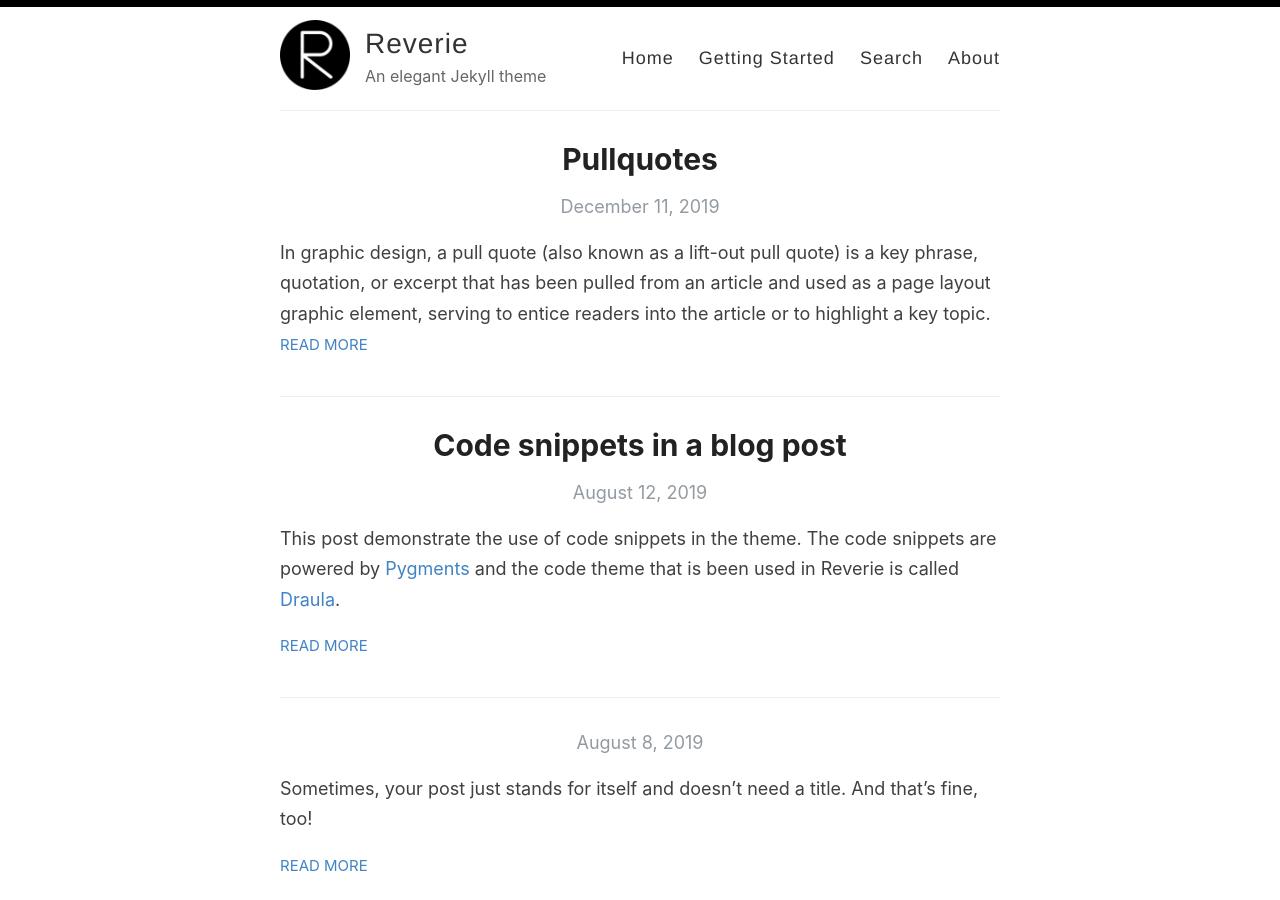
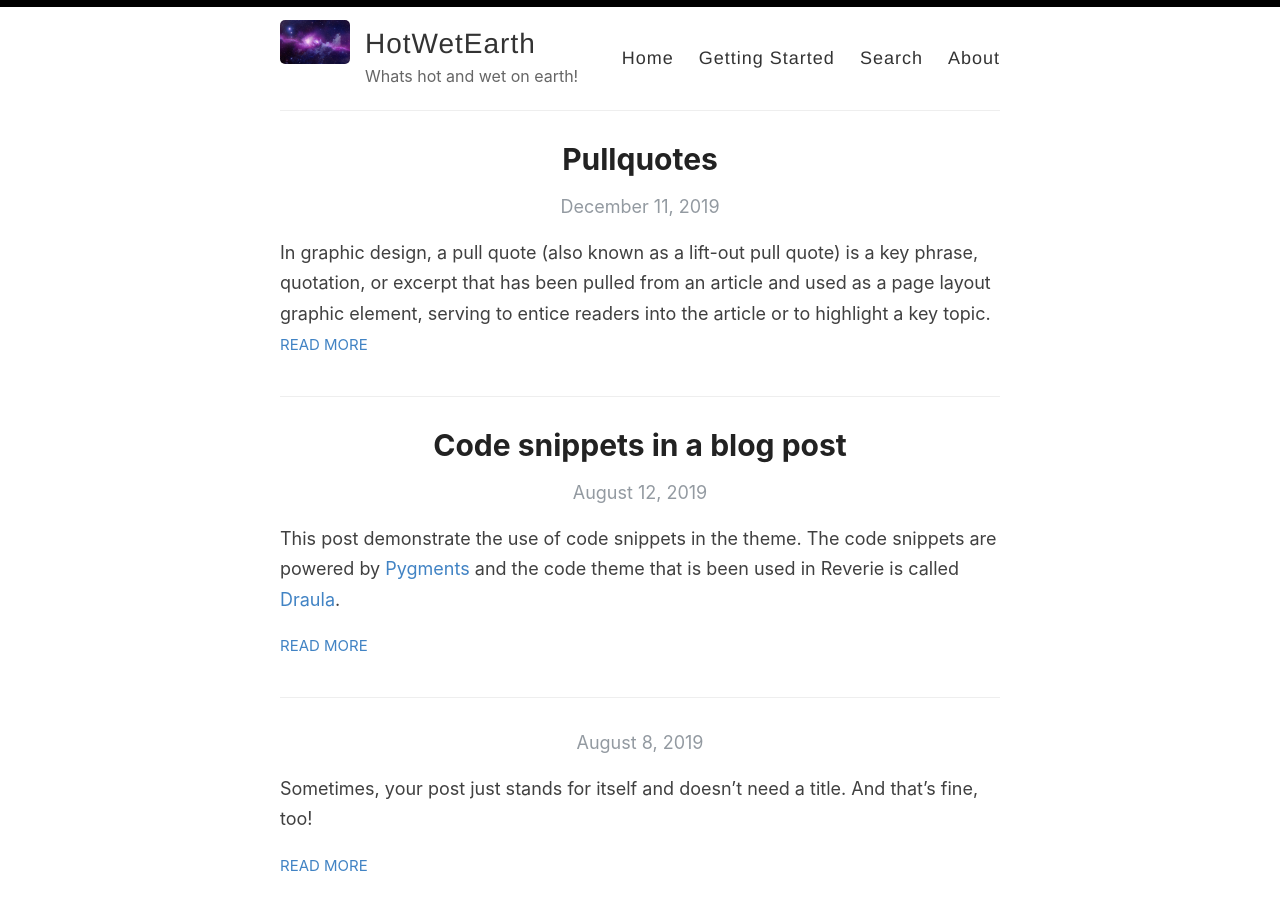
Before and after one commit to mastermark89/HotWetEarth, a Jekyll site: the page built from index.html, in a window 1280 px wide and 900 px high. Built offline with Jekyll 4.4.1, drawn with Linux system fonts in a browser that asks for light colours; the list of posts is cut into pages by our own code.

Commit message:
Update _config.yml

```diff
--- a/_config.yml
+++ b/_config.yml
@@ -3,16 +3,16 @@
 #
 
 # Name of your site (displayed in the header)
-name: Reverie
+name: HotWetEarth
 
 # Name of the author
-author: Amit Merchant
+author: Kaita Rar
 
 # Short bio or description (displayed in the header)
-description: An elegant Jekyll theme
+description: Whats hot and wet on earth!
 
 # URL of your avatar or profile pic (you could use your GitHub profile pic)
-avatar: /images/reverie.png
+avatar: /images/galaxy.jpg
 
 #
 # Flags below are optional
@@ -45,8 +45,8 @@ google_analytics: UA-43339302-11
 
 # Your website URL (e.g. http://amitmerchant1990.github.io or http://www.amitmerchant.com)
 # Used for Sitemap.xml and your RSS feed
-url: http://www.amitmerchant.com/reverie
-enforce_ssl: https://www.amitmerchant.com/reverie
+url: http://hotwetearth.org
+enforce_ssl: https://http://hotwetearth.org
 
 # If you're hosting your site at a Project repository on GitHub pages
 # (http://yourusername.github.io/repository-name)
```
